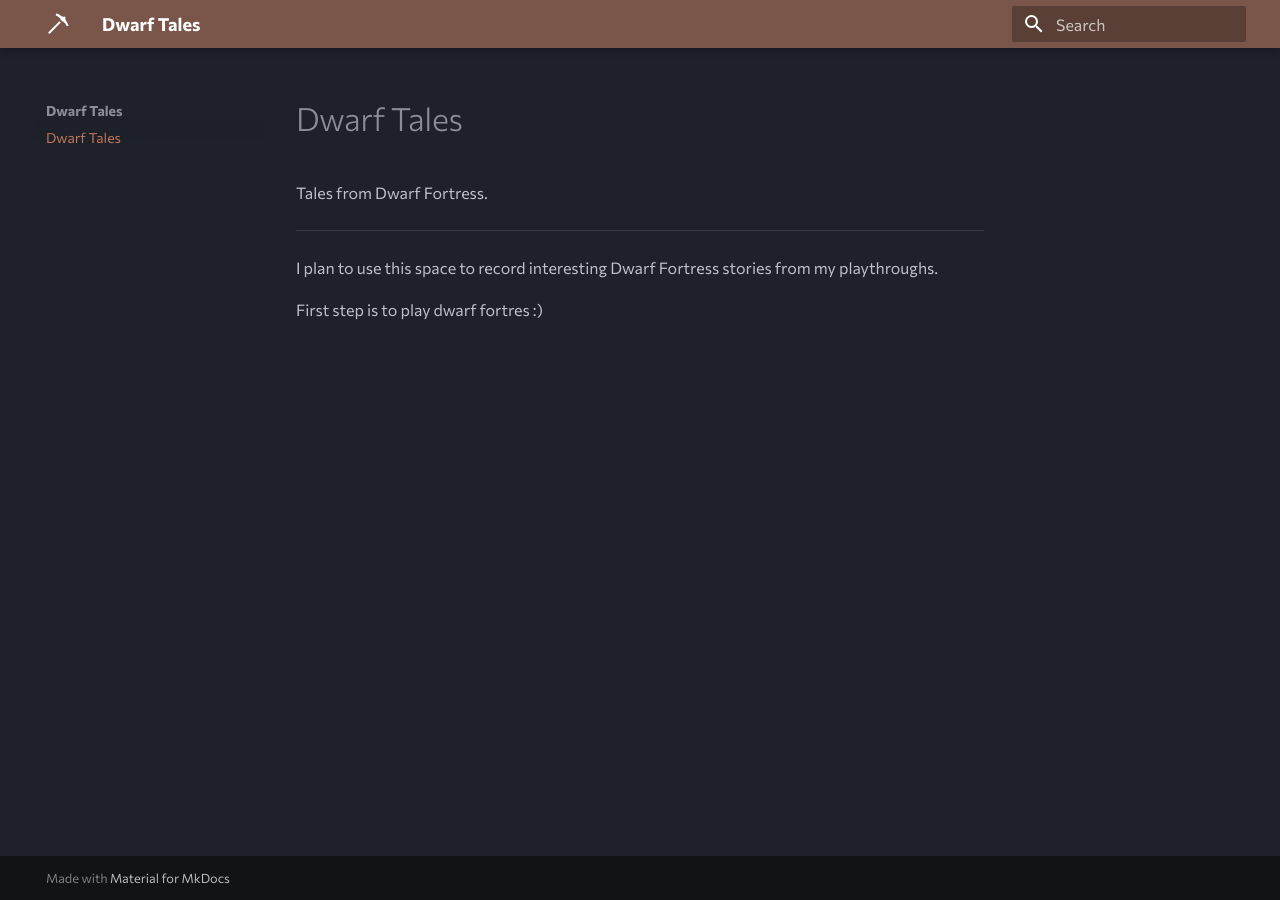
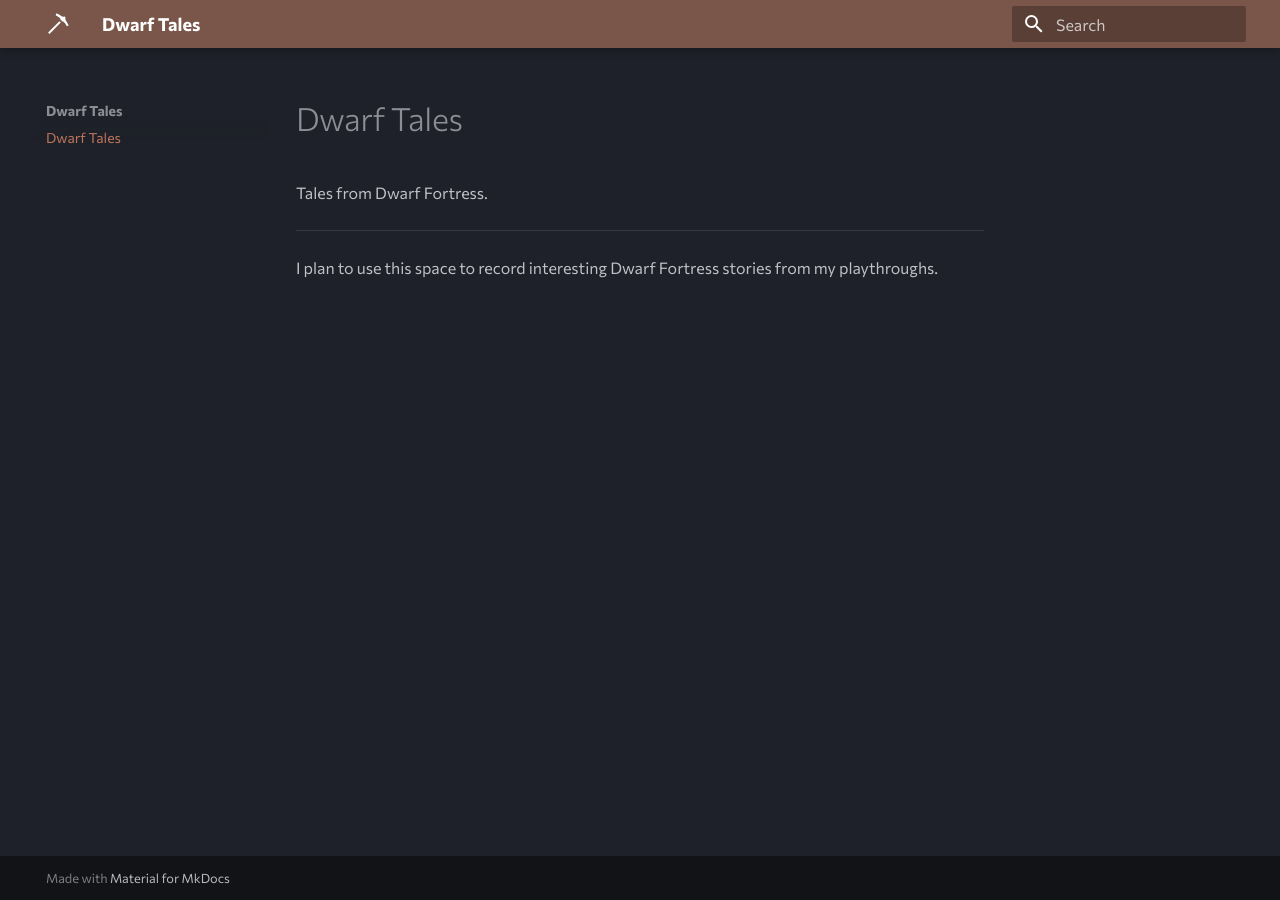
Before and after one commit to nwesterhausen/dwarf-tales, an MkDocs documentation site: the page built from docs/index.md, in a window 1280 px wide. Built offline with MkDocs 1.6.1 and Material for MkDocs 9.7.7, drawn with Linux system fonts in a browser that asks for light colours.

Commit message:
Fix typo

```diff
--- a/docs/index.md
+++ b/docs/index.md
@@ -5,5 +5,3 @@ Tales from Dwarf Fortress.
 ---
 
 I plan to use this space to record interesting Dwarf Fortress stories from my playthroughs.
-
-First step is to play dwarf fortres :)
```
